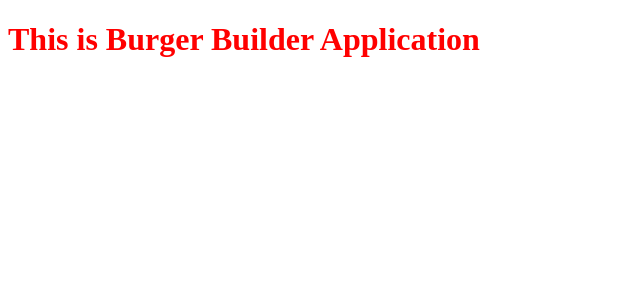
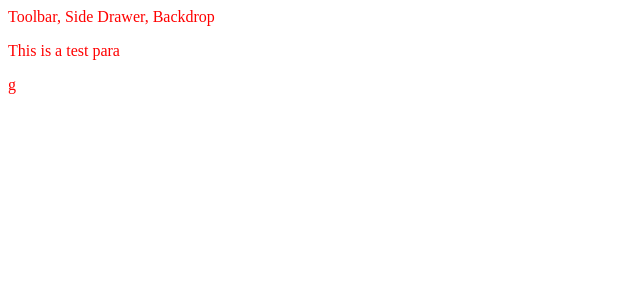
Before and after one commit to madhuni/burger-builder-on-react, a React (Create React App) app: page / in a window 1280 px wide. Shown: the top 300 px of the page, without its empty margins (0-640 px from the left). Built offline with nearby package versions, Linux system fonts and the light colour scheme.

Commit message:
Add higher order component and modified the folder structure

```diff
--- a/src/App.jsx
+++ b/src/App.jsx
@@ -1,9 +1,12 @@
 import React, { Component } from 'react';
+import Layout from './components/Layout/Layout';
 
 class App extends Component {
   render() {
     return (
-      <h1>This is Burger Builder Application</h1>
+      <Layout>
+        <p>This is a test para</p>g
+      </Layout>
     );
   }
 }
```
Also changed, not shown: src/hoc/Aux.jsx (added, +7 -0 lines).
